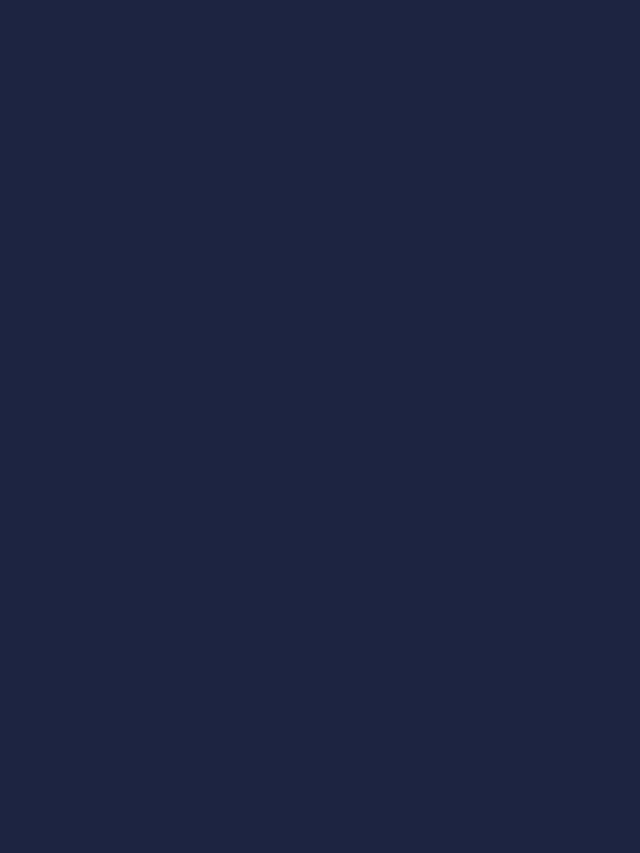
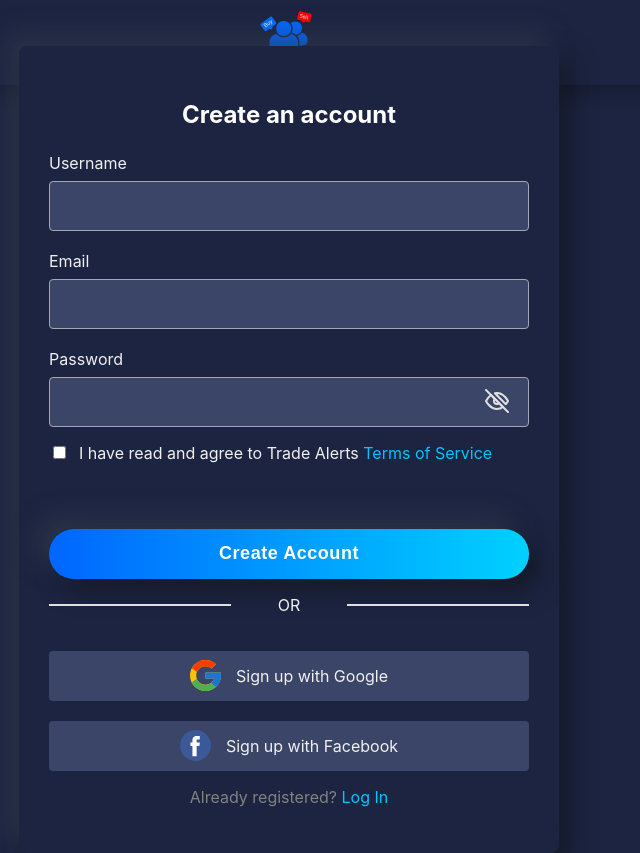
Before and after one commit to Arthur7711/trading_platform, a React (Create React App) app: page /register in a window 1280 px wide. Before the commit this address had no page. Shown: the whole page, without its empty margins (351-991 px from the left). Before the commit the page ends 800 px from the top, so only its background shows below. Built offline with nearby package versions, Linux system fonts and the light colour scheme.

Commit message:
feat:(eye work)

```diff
--- a/src/App.js
+++ b/src/App.js
@@ -7,7 +7,7 @@ function App() {
     <BrowserRouter>
       <Routes>
         <Route path="/" element={<Openpage />} />
-        <Route path="/registration" element={<Register />} />
+        <Route path="/register" element={<Register />} />
       </Routes>
     </BrowserRouter>
   );
--- a/src/pages/register/Reg.module.css
+++ b/src/pages/register/Reg.module.css
@@ -33,6 +33,15 @@
   color: #ffffff;
   padding-left: 10px;
   font-size: 18px;
+}
+.passLab {
+  position: relative;
+}
+.passLab svg {
+  position: absolute;
+  top: 65%;
+  right: 20px;
+  cursor: pointer;
 }
 .checking {
   display: flex;
@@ -76,6 +85,7 @@
   display: flex;
   justify-content: center;
   align-items: center;
+  cursor: pointer;
 }
 .socMedia svg {
   margin-right: 15px;
--- a/src/pages/register/Register.jsx
+++ b/src/pages/register/Register.jsx
@@ -6,6 +6,13 @@ import { ReactComponent as Google } from "../../assets/images/google.svg";
 import { ReactComponent as Fb } from "../../assets/images/fb.svg";
 
 const Register = () => {
+  function showingInp(e) {
+    if (e.target.parentNode.parentNode.childNodes[1].type === "password") {
+      e.target.parentNode.parentNode.childNodes[1].type = "text";
+    } else if (e.target.parentNode.parentNode.childNodes[1].type === "text") {
+      e.target.parentNode.parentNode.childNodes[1].type = "password";
+    }
+  }
   return (
     <>
       <Logregheader />
@@ -25,9 +32,10 @@ const Register = () => {
             </label>
           </div>
           <div className={styles.forLabel}>
-            <label>
+            <label className={styles.passLab}>
               Password
-              <input type="text" />
+              <input type="password" />
+              <Eye onClick={(e) => showingInp(e)} />
             </label>
           </div>
           <label className={styles.checking}>
@@ -51,7 +59,9 @@ const Register = () => {
             <Fb />
             Sign up with Facebook
           </div>
-          <p className={styles.already}>Already registered? <span>Log In</span></p>
+          <p className={styles.already}>
+            Already registered? <span>Log In</span>
+          </p>
         </div>
       </main>
     </>
```
